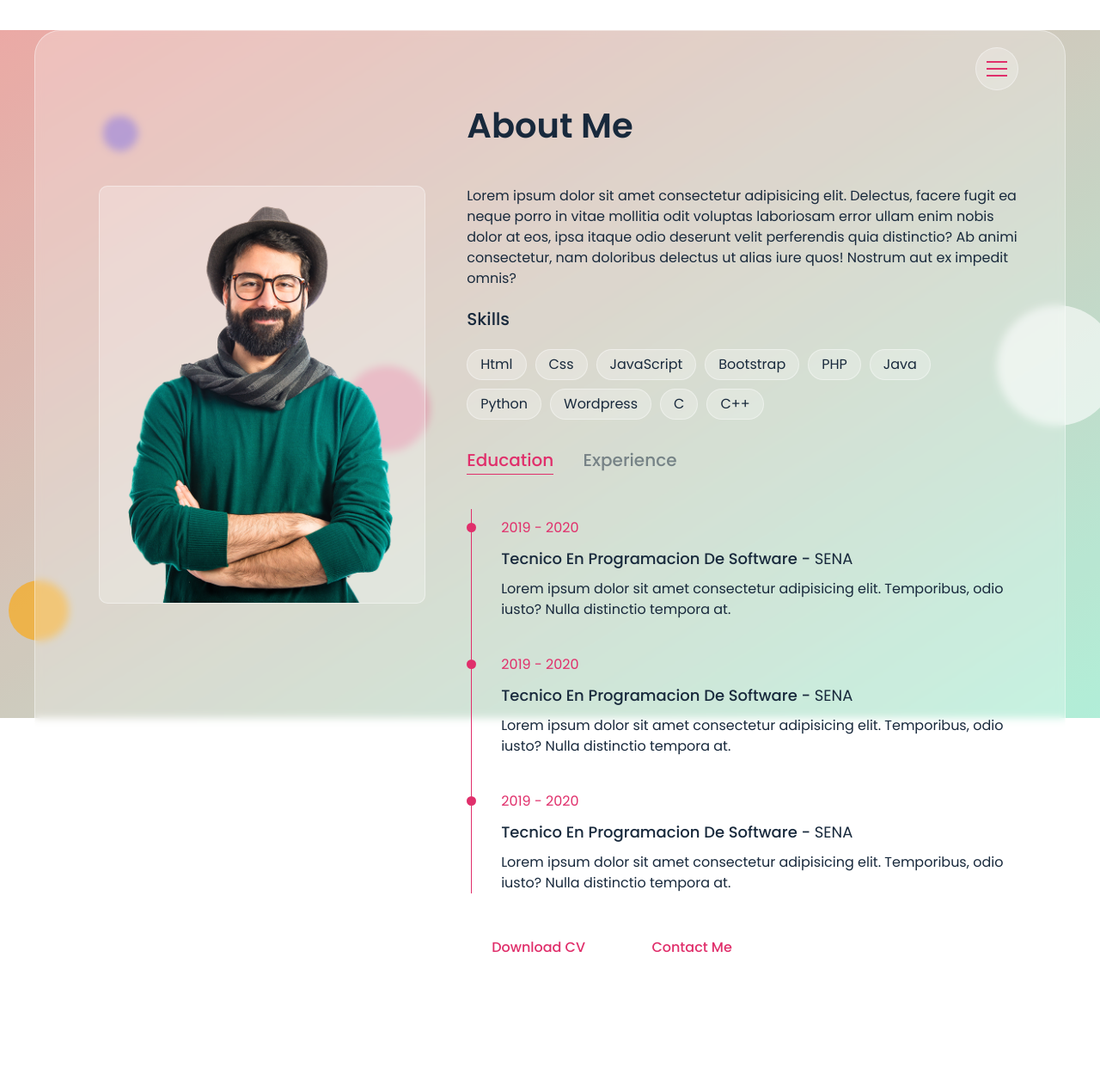
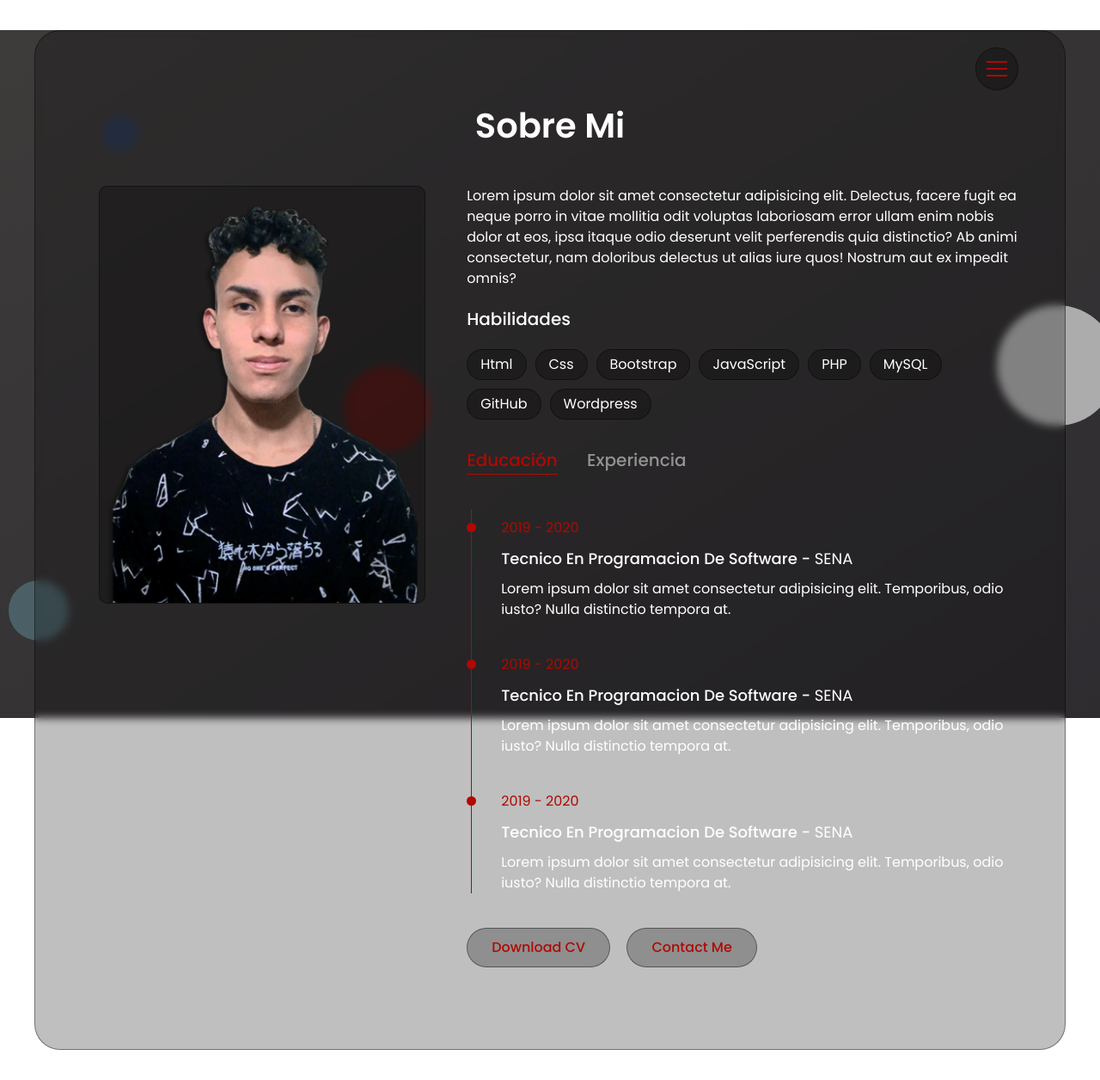
Before and after one commit to Angels512/Personal_Portfolio, a PHP site: page / in a window 1280 px wide, after a click on "Mas Sobre Mi". Shown: the whole page at 86% size. Run offline with PHP 8.4, Linux system fonts and the light colour scheme.

Commit message:
Version oscura y traducida con imagen - 24/Jul

```diff
--- a/index.html
+++ b/index.html
@@ -45,10 +45,10 @@
                         <nav class="nav">
                             <div class="nav-inner">
                                 <ul>
-                                    <li><a href="#home" class="nav-item link-item">Home</a></li>
-                                    <li><a href="#about" class="nav-item link-item">About</a></li>
-                                    <li><a href="#portfolio" class="nav-item link-item">Portfolio</a></li>
-                                    <li><a href="#contact" class="nav-item link-item">Contact</a></li>
+                                    <li><a href="#home" class="nav-item link-item">Inicio</a></li>
+                                    <li><a href="#about" class="nav-item link-item">Sobre mi</a></li>
+                                    <li><a href="#portfolio" class="nav-item link-item">Portafolio</a></li>
+                                    <li><a href="#contact" class="nav-item link-item">Contacto</a></li>
                                 </ul>
                             </div>
                         </nav>
@@ -85,7 +85,7 @@
                 <div class="container">
                     <div class="row">
                         <div class="section-title">
-                            <h2>About me</h2>
+                            <h2>Sobre mi</h2>
                         </div>
                     </div>
 
@@ -101,23 +101,21 @@
                             deserunt velit perferendis quia distinctio? Ab animi consectetur, nam doloribus delectus ut alias
                             iure quos! Nostrum aut ex impedit omnis?</p>
 
-                            <h3>Skills</h3>
+                            <h3>Habilidades</h3>
                             <div class="skills">
                                 <div class="skill-item">Html</div>
                                 <div class="skill-item">Css</div>
+                                <div class="skill-item">Bootstrap</div>
                                 <div class="skill-item">JavaScript</div>
-                                <div class="skill-item">Bootstrap</div>
                                 <div class="skill-item">PHP</div>
-                                <div class="skill-item">Java</div>
-                                <div class="skill-item">Python</div>
+                                <div class="skill-item">MySQL</div>
+                                <div class="skill-item">GitHub</div>
                                 <div class="skill-item">Wordpress</div>
-                                <div class="skill-item">C</div>
-                                <div class="skill-item">C++</div>
                             </div>
 
                             <div class="about-tabs">
-                                <button type="button" class="tab-item active" data-target="#education">Education</button>
-                                <button type="button" class="tab-item" data-target="#experience">Experience</button>
+                                <button type="button" class="tab-item active" data-target="#education">Educación</button>
+                                <button type="button" class="tab-item" data-target="#experience">Experiencia</button>
                             </div>
 
                             <!-- Education -->
--- a/public/css/style.css
+++ b/public/css/style.css
@@ -10,16 +10,16 @@ Variables
 ----------------- */
 :root
 {
-    --main-color: #e02f6b;
-    --blue: #0000ff;
-    --blue-dark: #18293c;
-    --orange: #ffa500;
-    --green-yellow: #cddc39;
-    --pink-light: #efa2b4;
-    --cyan-light: #aef1ee;
+    --main-color: #b10802;
+    --blue: #114491;
+    --blue-dark: #fff;
+    --orange: #597f88;
+    --green-yellow: #200909;
+    --pink-light: #424242;
+    --cyan-light: #313236;
     --white: #ffffff;
-    --white-alpha-40: rgba(255, 255, 255, .40);
-    --white-alpha-25: rgba(255, 255, 255, .25);
+    --white-alpha-40: rgba(0, 0, 0, 0.4);
+    --white-alpha-25: rgba(0, 0, 0, 0.25);
     --backdrop-fitler-blur: blur(5px);
 }
 
```
Also changed, not shown: other parts of index.html (+38 -40 lines), public/img/about-img.png, public/img/other/about-img.png (added), public/img/other/profile-img.png (added), public/img/profile-img.png.
